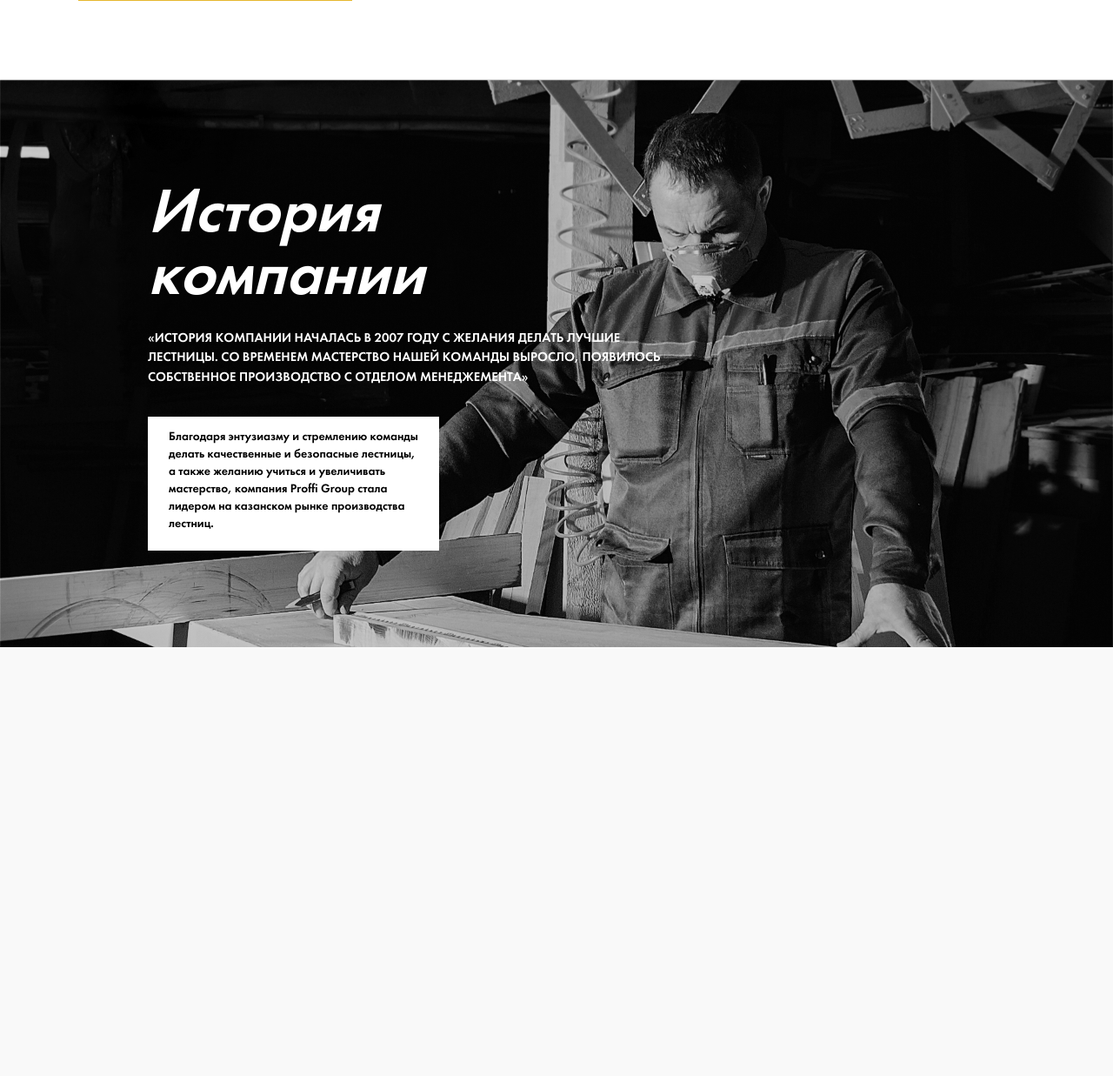
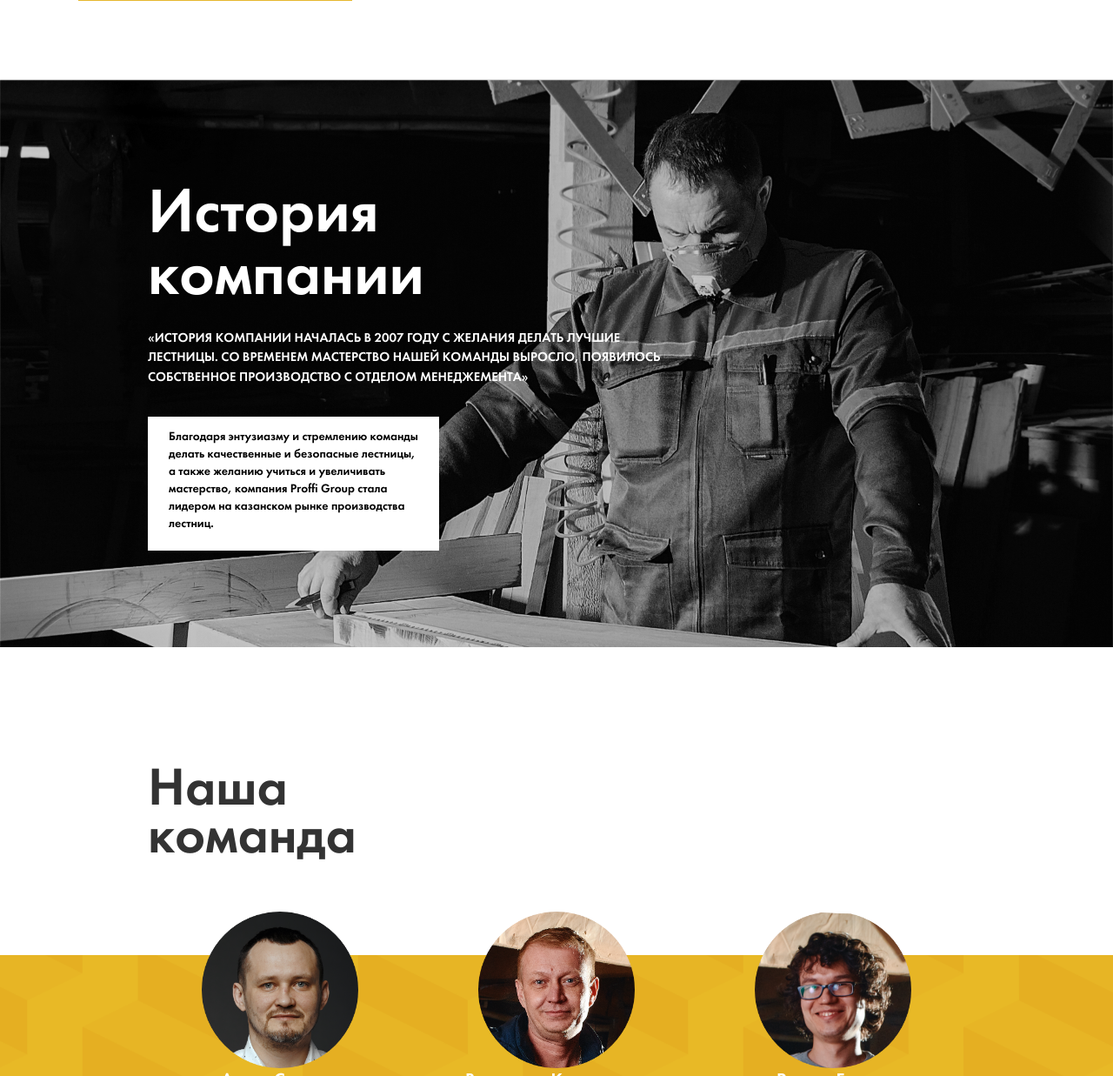
Before and after one commit to Mikhail11/Proffi-Group, a PHP site: page /index2.html in a window 1280 px wide. Shown: the part 5263-6500 px from the top of the page at 87% size. Before the commit the page ends 6007 px from the top, so only its background shows below. Run offline with PHP 8.4, Linux system fonts and the light colour scheme.

Commit message:
Восьмой блок готов

```diff
--- a/css/style2.css
+++ b/css/style2.css
@@ -446,7 +446,6 @@ body {
 .materials__header {
     font-size: 7.2rem;
     margin-top: 8.8rem;
-    font-style: italic;
     line-height: 1;
 }
 
@@ -585,7 +584,6 @@ body {
 .safety__header {
     font-size: 7.2rem;
     margin-top: 4.8rem;
-    font-style: italic;
     line-height: 1;
 }
 
@@ -668,7 +666,6 @@ body {
     font-size: 7.2rem;
     width:32.8rem;
     margin-top: 4.8rem;
-    font-style: italic;
     line-height: 1;
     color:#fff;
 }
@@ -716,7 +713,6 @@ body {
     font-size: 7.2rem;
     width:40.28rem;
     margin-top: 4.8rem;
-    font-style: italic;
     line-height: 0.9;
 }
 
@@ -868,12 +864,83 @@ body {
     width: 8rem;
     margin-top: 2.6rem;
 }
+
+/* team block */
+.team__header {
+    font-size: 6.2rem;
+    width:23.28rem;
+    margin-top: 10.8rem;;
+    line-height: 0.9;
+    font-family: 'FuturaDemiC', sans-serif;
+    display:block;
+}
+
+.team__persons {
+    -webkit-justify-content: space-around;
+    justify-content: space-around;
+    margin-top: 5.5rem;
+}
+
+.team__persons-item {
+    text-align:center;
+}
+
+.team__person-img {
+    width:18rem;
+}
+
+.team__person-name {
+    display: block;
+    text-align: center;
+    font-size: 2.1rem;
+    color:#fff;
+    font-family: 'FuturaDemiC', sans-serif;
+}
+
+.team__person-speciality {
+    display: block;
+    text-align: center;
+    font-size: 1.2rem;
+    color:#fff;
+    font-family: 'Proxima Nova Rg', sans-serif;
+
+}
+
+.team__description {
+    width:100%;
+    -webkit-box-align: start;
+    -ms-flex-align: start;
+    align-items: flex-start;
+    justify-content: flex-start;
+    margin-top: 6.3rem;
+    flex-direction: row;
+}
+.team__description-item {
+    display:block;
+    width:29.2rem;
+    font-family: 'Proxima Nova Rg', sans-serif;
+    font-size: 1.26rem;
+    line-height: 1.8;
+    margin-right: 1rem;
+}
+
+.team__description-item:last-child {
+    margin-right:0;
+}
+
 /* styles for support */
 
 .backgrounded {
     background-image: url("../img/history/Pic_1.png");
     background-size: cover;
     min-height: 64.8rem;
+}
+
+.backgrounded-team {
+    background-image: url(../img/team/bg.png);
+    background-size: 100% 22rem;
+    background-position-y: 63%;
+    background-repeat: no-repeat;
 }
 
 .wood {
--- a/index2.html
+++ b/index2.html
@@ -326,6 +326,7 @@
                     <img src="img/logistic/icon3.svg"  class="logistic-footer__symbols-img icon3">
                     <span class="logistic-footer__symbols-text">парк фургонов доставки</span>
                 </div>
+            </div>
         </div>
     </div>
     <div class="auto_img"></div>
@@ -350,6 +351,40 @@
         </div>
     </div>
 </section>
+<section class="section flexible backgrounded-team">
+    <div class="section__content">
+        <div class="team">
+            <span class="team__header">
+                Наша команда
+            </span>
+            <div class="team__persons flexible">
+                <div class="team__persons-item">
+                    <img src="img/team/Photo1.png" alt="" class="team__person-img">
+                    <span class="team__person-name">Антон Сергеев</span>
+                    <span class="team__person-speciality">Директор Proffi Group</span>
+                </div>
+                <div class="team__persons-item">
+                    <img src="img/team/Photo2.png" alt="" class="team__person-img">
+                    <span class="team__person-name">Владимир Красненков</span>
+                    <span class="team__person-speciality">Технический директор</span>
+                </div>
+                <div class="team__persons-item">
+                    <img src="img/team/Photo3.png" alt="" class="team__person-img">
+                    <span class="team__person-name">Рустам Галеев</span>
+                    <span class="team__person-speciality">Дизанер лестниц</span>
+                </div>
+            </div>
+            <div class="team__description flexible">
+                <span class="team__description-item">
+                    На этапе оформления заказа офис-менеджер уточняет всю информацию об объекте: какой дом, на какой стадии строительства, наличие внутренней отделки и все пожелания клиента. Затем осуществляется замер. Мы стараемся учитывать пожелания вплоть до материала лестницы.
+                </span>
+                <span class="team__description-item">
+                    На этапе разработки дизайн проекта клиент видит дизайн лестницы. Когда все пожелания клиента учтены и выполнены, начинается этап утверждения проекта. Во время процесса подписания договора, клиенту также предоставляется два чек-листа.
+                </span>
+            </div>
+        </div>
+    </div>
+</section>
 
 <!--&lt;!&ndash; Core JavaScript Files &ndash;&gt;-->
 <!--<script src="js/jquery.min.js"></script>-->
```
Also changed, not shown: img/team/Photo1.png (added), img/team/Photo2.png (added), img/team/Photo3.png (added), img/team/bg.png (added).
